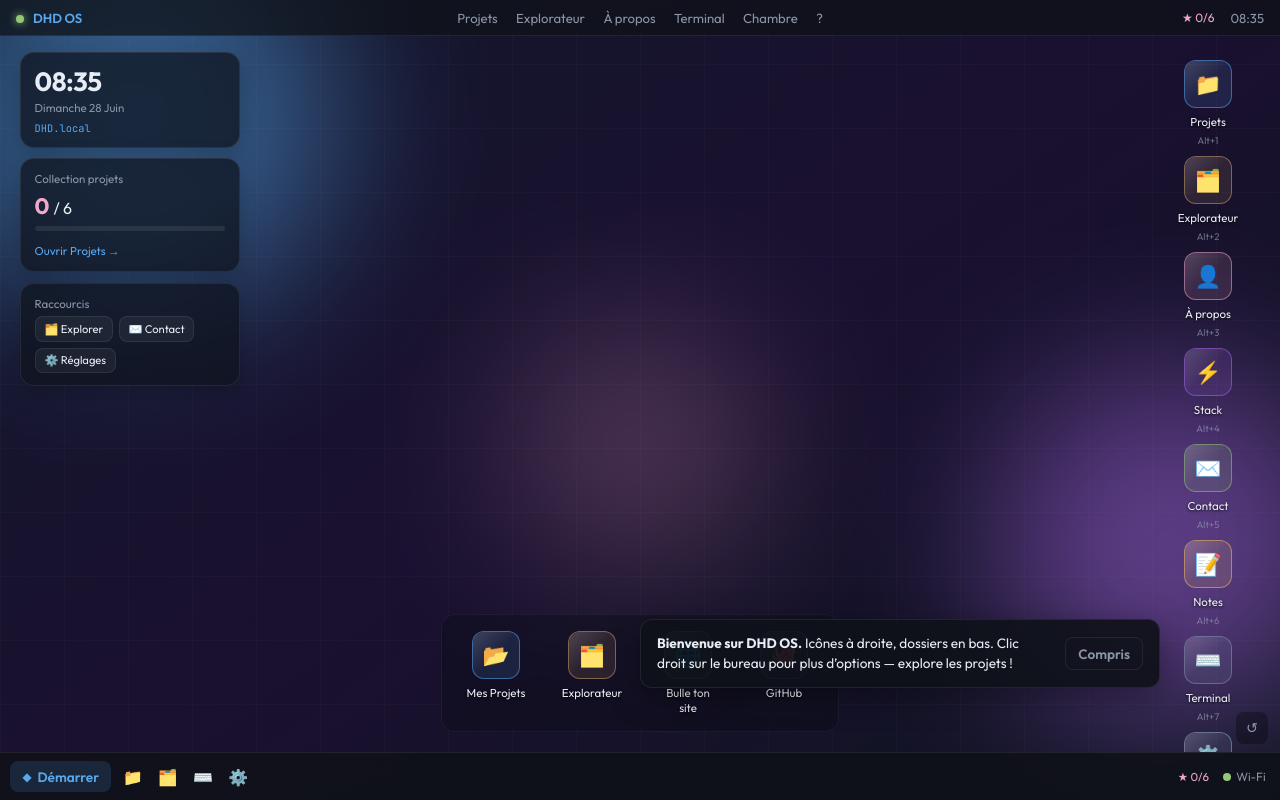
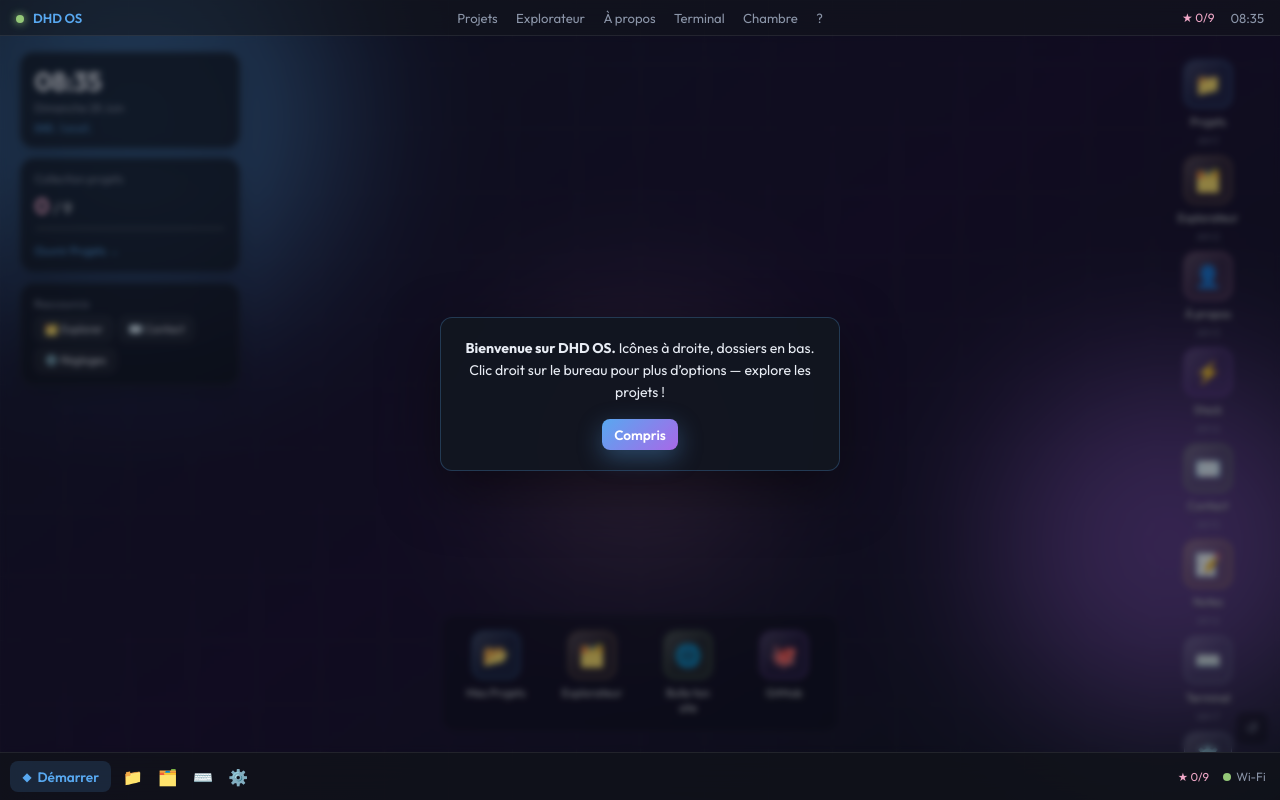
Before and after one commit to dariohd/dariohd, a React (Vite) app: page / in a window 1280 px wide. Both pictures are taken after a click on the button "Accès direct au bureau". Built offline with nearby package versions, Linux system fonts and the light colour scheme.

Commit message:
Fix fermeture fenetres et maj liste projets (9).
Boutons fenetre plus grands, croix taskbar, projets synchronises depuis le workspace.

```diff
--- a/src/components/os/BootScreen.tsx
+++ b/src/components/os/BootScreen.tsx
@@ -2,6 +2,7 @@ import { useEffect, useState } from 'react';
 import { motion } from 'framer-motion';
 import { useAppStore } from '../../store/appStore';
 import { profile } from '../../data/profile';
+import { projects } from '../../data/projects';
 import { playBootComplete, playBootTick } from '../../game/audio';
 
 const BOOT_LINES = [
@@ -9,7 +10,7 @@ const BOOT_LINES = [
   `Session locale ${profile.handle}@${profile.alias}… OK`,
   `${profile.alias} OS v2.0 — noyau stable`,
   'Gestionnaire de fenêtres… OK',
-  'Indexation portfolio (6 projets)… OK',
+  `Indexation portfolio (${projects.length} projets)… OK`,
   'Réseau Vercel… OK',
   `Bureau prêt — bienvenue ${profile.handle}.`,
 ];
--- a/src/components/os/Desktop.tsx
+++ b/src/components/os/Desktop.tsx
@@ -179,34 +179,44 @@ export function Desktop() {
             onClose={closeContextMenu}
           />
         )}
+      </main>
 
-        <AnimatePresence>
-          {!welcomeDismissed && discovered.size === 0 && (
+      <AnimatePresence>
+        {!welcomeDismissed && discovered.size === 0 && (
+          <motion.div
+            className="desktop__welcome-overlay"
+            initial={{ opacity: 0 }}
+            animate={{ opacity: 1 }}
+            exit={{ opacity: 0 }}
+            role="dialog"
+            aria-modal="true"
+            aria-label="Bienvenue"
+          >
             <motion.div
               className="desktop__welcome"
-              initial={{ opacity: 0, y: 16 }}
-              animate={{ opacity: 1, y: 0 }}
-              exit={{ opacity: 0, y: -8 }}
-              role="status"
+              initial={{ opacity: 0, scale: 0.94, y: 12 }}
+              animate={{ opacity: 1, scale: 1, y: 0 }}
+              exit={{ opacity: 0, scale: 0.96, y: -8 }}
+              transition={{ duration: 0.22, ease: 'easeOut' }}
             >
               <p>
                 <strong>Bienvenue sur DHD OS.</strong> Icônes à droite, dossiers en bas.
                 Clic droit sur le bureau pour plus d’options — explore les projets !
               </p>
-              <button type="button" className="btn btn--ghost btn--sm" onClick={() => setWelcomeDismissed(true)}>
+              <button type="button" className="btn btn--primary btn--sm" onClick={() => setWelcomeDismissed(true)}>
                 Compris
               </button>
             </motion.div>
-          )}
-        </AnimatePresence>
-      </main>
+          </motion.div>
+        )}
+      </AnimatePresence>
 
       <Taskbar onStudio={goToRoom} onShutdown={shutdown} />
       <DiscoveryToast />
 
       {discovered.size === projects.length && (
         <div className="desktop__achievement" role="status">
-          ★ Collection complète — 6/6 projets
+          ★ Collection complète — {projects.length}/{projects.length} projets
         </div>
       )}
 
--- a/src/data/projects.ts
+++ b/src/data/projects.ts
@@ -26,24 +26,11 @@ export const projects: Project[] = [
     category: 'client',
   },
   {
-    id: 'sqcdp',
-    name: 'SQCDP',
-    tagline: 'Pilotage industriel premium',
-    description:
-      'Application PWA React/TypeScript pour le suivi SQCDP : tableaux de bord animés, PDCA, roulette réunion et mode hors-ligne.',
-    url: 'https://sqcdp.vercel.app/',
-    preview: 'iframe',
-    tags: ['React', 'TypeScript', 'PWA', 'Vercel'],
-    color: '#58a8f0',
-    icon: '📊',
-    category: 'product',
-  },
-  {
     id: 'quai-reves',
     name: 'Quai des Rêves',
     tagline: 'Ancienne gare sur le GR37, Bretagne',
     description:
-      'Landing immersive pour une maison d\'hôtes dans une gare rénovée : storytelling, carte, galerie et réservation WhatsApp.',
+      "Landing immersive pour une maison d'hôtes dans une gare rénovée : storytelling, carte, galerie et réservation WhatsApp.",
     url: 'https://quai-des-reves.vercel.app/',
     preview: 'iframe',
     tags: ['Landing page', 'Storytelling', 'OpenStreetMap'],
@@ -56,7 +43,7 @@ export const projects: Project[] = [
     name: 'ETCBC',
     tagline: 'Charpente & construction bois',
     description:
-      'Site professionnel pour une entreprise de charpente à Jumilhac-le-Grand : domaines d\'activité, réalisations et contact.',
+      "Site professionnel pour une entreprise de charpente à Jumilhac-le-Grand : domaines d'activité, réalisations et contact.",
     url: 'https://www.etcbc-charpente.com/',
     preview: 'iframe',
     tags: ['Site pro', 'Galerie chantiers', 'SEO local'],
@@ -65,29 +52,81 @@ export const projects: Project[] = [
     category: 'client',
   },
   {
+    id: 'rochebonne',
+    name: 'Domaine de Rochebonne',
+    tagline: 'Gîtes & château en Charente-Maritime',
+    description:
+      'Château privatisé et 9 gîtes dans un parc de 13 000 m², à 10 min des plages. Site Next.js multilingue avec réservation.',
+    url: 'https://ledomainederochebonne.com',
+    preview: 'thumbnail',
+    tags: ['Next.js', 'i18n', 'Framer Motion', 'Réservation'],
+    color: '#94c878',
+    icon: '🏰',
+    category: 'client',
+  },
+  {
+    id: 'sqcdp',
+    name: 'SQCDP',
+    tagline: 'Pilotage industriel premium',
+    description:
+      'Application PWA React/TypeScript pour le suivi SQCDP : tableaux de bord animés, PDCA, roulette réunion et mode hors-ligne.',
+    url: 'https://sqcdp.vercel.app/',
+    preview: 'iframe',
+    tags: ['React', 'TypeScript', 'PWA', 'Supabase'],
+    color: '#58a8f0',
+    icon: '📊',
+    category: 'product',
+  },
+  {
+    id: 'bulle',
+    name: 'Bulle',
+    tagline: 'Assistant IA embarquable pour sites web',
+    description:
+      'Widget IA autonome greffable sur n\'importe quel site vitrine : chat contextuel, API Vercel, clés par domaine et démo intégrée.',
+    url: 'https://bulle-chatbot.vercel.app',
+    preview: 'thumbnail',
+    tags: ['IA', 'Widget', 'Node.js', 'Vercel'],
+    color: '#a868e8',
+    icon: '💬',
+    category: 'product',
+  },
+  {
+    id: 'bulletonsite',
+    name: 'Bulle ton site',
+    tagline: 'Sites vitrines pour artisans & PME',
+    description:
+      'Plateforme commerciale et vitrine de l\'agence : offres, diapo promo, modules embed et démos pour clients locaux.',
+    url: 'https://bulletonsite.com',
+    preview: 'thumbnail',
+    tags: ['Agence', 'Vitrine', 'Modules JS', 'SEO'],
+    color: '#f0c060',
+    icon: '🌐',
+    category: 'product',
+  },
+  {
     id: 'rlreplay',
     name: 'RL Replay',
     tagline: 'Analyse & replay Rocket League',
     description:
-      'Outil web pour revoir et analyser ses matchs Rocket League, replays, stats et partage.',
+      'Outil web pour revoir et analyser ses matchs Rocket League : replays, stats, parsing WASM et partage.',
     url: 'https://rl-replay.vercel.app/',
     preview: 'iframe',
-    tags: ['Rocket League', 'Replay', 'Stats', 'Vercel'],
+    tags: ['Rocket League', 'Replay', 'WASM', 'Vite'],
     color: '#1a8fc4',
     icon: '🎮',
     category: 'product',
   },
   {
     id: 'pokerift',
-    name: 'PokeRift',
-    tagline: "Hoopa's Rumble, Action RPG navigateur",
+    name: 'Pokémon Rumble Web',
+    tagline: 'Toy Field & action RPG navigateur',
     description:
-      'Jeu 3D style Pokémon Rumble World avec Babylon.js : hub dimensionnel, donjons, vagues d\'ennemis et combos.',
+      'Jeu 3D style Pokémon Rumble avec Babylon.js : hub dimensionnel, donjons, vagues d\'ennemis, recrutement et combos.',
     url: 'https://poke-rift.vercel.app/',
     preview: 'iframe',
-    tags: ['Babylon.js', 'WebGL', 'Action RPG', 'Vercel'],
-    color: '#a868e8',
-    icon: '💫',
+    tags: ['Babylon.js', 'WebGL', 'PWA', 'Vercel'],
+    color: '#e878a8',
+    icon: '🎎',
     category: 'game',
   },
 ];
--- a/src/styles/global.css
+++ b/src/styles/global.css
@@ -724,38 +724,75 @@ kbd {
 
 .os-window__titlebar {
   display: flex;
-  align-items: center;
-  gap: 0.75rem;
-  height: 36px;
-  padding: 0 0.75rem;
-  background: rgba(0, 0, 0, 0.25);
+  align-items: stretch;
+  height: 44px;
+  padding: 0 0 0 0.85rem;
+  background: rgba(0, 0, 0, 0.28);
   border-bottom: 1px solid var(--border);
+}
+
+.os-window__drag {
+  flex: 1;
+  display: flex;
+  align-items: center;
+  min-width: 0;
   cursor: grab;
 }
 
-.os-window--dragging .os-window__titlebar { cursor: grabbing; }
+.os-window--dragging .os-window__drag { cursor: grabbing; }
 
 .os-window__controls {
   display: flex;
-  gap: 6px;
-}
-
+  align-items: stretch;
+  flex-shrink: 0;
+}
+
+.os-window__btn {
+  width: 52px;
+  height: 100%;
+  display: flex;
+  align-items: center;
+  justify-content: center;
+  font-size: 1rem;
+  font-weight: 600;
+  color: var(--text-muted);
+  border-left: 1px solid var(--border);
+  transition: background 0.12s, color 0.12s;
+}
+
+.os-window__btn span {
+  line-height: 1;
+  pointer-events: none;
+}
+
+.os-window__btn:hover {
+  color: var(--text);
+  background: rgba(255, 255, 255, 0.08);
+}
+
+.os-window__btn--close:hover {
+  background: #e04b4b;
+  color: #fff;
+}
+
+.os-window__btn--min:hover { background: rgba(240, 192, 96, 0.25); }
+.os-window__btn--max:hover { background: rgba(148, 200, 120, 0.22); }
+
+/* legacy dots — removed */
 .os-window__ctrl {
-  width: 12px;
-  height: 12px;
-  border-radius: 50%;
-}
-
-.os-window__ctrl--close { background: #f07070; }
-.os-window__ctrl--min { background: #f0c060; }
-.os-window__ctrl--max { background: #94c878; }
+  display: none;
+}
 
 .os-window__title {
   flex: 1;
-  text-align: center;
-  font-size: 0.82rem;
-  color: var(--text-muted);
+  font-size: 0.88rem;
+  font-weight: 600;
+  color: var(--text);
+  white-space: nowrap;
+  overflow: hidden;
+  text-overflow: ellipsis;
   pointer-events: none;
+  user-select: none;
 }
 
 .os-window__content {
@@ -956,25 +993,39 @@ kbd {
   outline-offset: 2px;
 }
 
+.desktop__welcome-overlay {
+  position: absolute;
+  top: 36px;
+  left: 0;
+  right: 0;
+  bottom: 48px;
+  z-index: 40;
+  display: flex;
+  align-items: center;
+  justify-content: center;
+  padding: 1rem;
+  background: rgba(8, 10, 16, 0.45);
+  backdrop-filter: blur(3px);
+}
+
 .desktop__welcome {
-  position: absolute;
-  bottom: 64px;
-  left: 50%;
-  transform: translateX(-50%);
-  z-index: 6;
-  display: flex;
+  position: relative;
+  z-index: 41;
+  display: flex;
+  flex-direction: column;
   align-items: center;
   gap: 1rem;
-  max-width: min(520px, 92vw);
-  padding: 0.85rem 1rem;
-  background: rgba(15, 18, 25, 0.92);
-  border: 1px solid var(--border);
+  max-width: min(400px, 92vw);
+  padding: 1.25rem 1.35rem;
+  background: rgba(18, 22, 32, 0.97);
+  border: 1px solid rgba(88, 168, 240, 0.25);
   border-radius: var(--radius);
-  font-size: 0.85rem;
-  box-shadow: 0 8px 32px rgba(0, 0, 0, 0.35);
-}
-
-.desktop__welcome p { margin: 0; line-height: 1.45; }
+  font-size: 0.88rem;
+  text-align: center;
+  box-shadow: 0 20px 56px rgba(0, 0, 0, 0.5);
+}
+
+.desktop__welcome p { margin: 0; line-height: 1.55; }
 
 .desktop__shutdown {
   position: absolute;
@@ -1002,11 +1053,36 @@ kbd {
   display: flex;
   align-items: center;
   gap: 0.35rem;
-  padding: 0.35rem 0.65rem;
+  padding: 0.35rem 0.45rem 0.35rem 0.65rem;
   border-radius: 8px;
   font-size: 0.78rem;
   color: var(--text-muted);
   white-space: nowrap;
+  max-width: 200px;
+}
+
+.taskbar__app-label {
+  overflow: hidden;
+  text-overflow: ellipsis;
+}
+
+.taskbar__app-close {
+  flex-shrink: 0;
+  width: 22px;
+  height: 22px;
+  display: flex;
+  align-items: center;
+  justify-content: center;
+  border-radius: 6px;
+  font-size: 0.85rem;
+  color: var(--text-muted);
+  opacity: 0.85;
+}
+
+.taskbar__app-close:hover {
+  background: rgba(224, 75, 75, 0.85);
+  color: #fff;
+  opacity: 1;
 }
 
 .taskbar__app:hover { background: rgba(255, 255, 255, 0.06); }
```
Also changed, not shown: src/components/os/Taskbar.tsx (+18 -0 lines), src/components/os/Window.tsx (+53 -37 lines).
